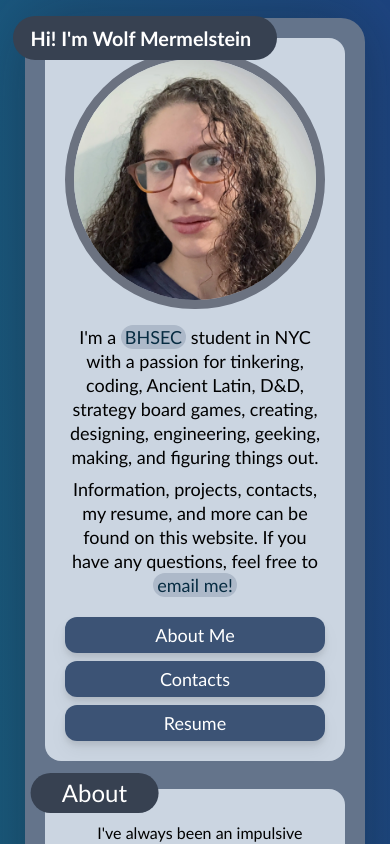
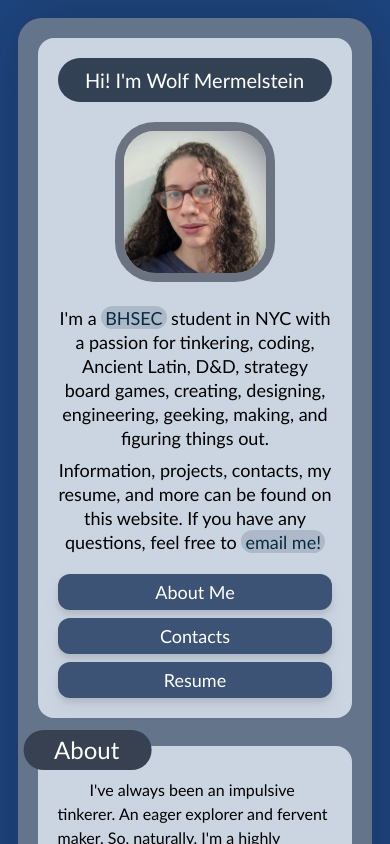
Before and after one commit to 404Wolf/404Wolf.com, a Next.js app: page / in a window 390 px wide. Shown: the top 844 px of the page. Built offline with nearby package versions, Linux system fonts and the light colour scheme.

Commit message:
Improved mobile support

```diff
--- a/src/components/header/Header.js
+++ b/src/components/header/Header.js
@@ -2,6 +2,7 @@ import Image from "next/image";
 import Navbar from "./Navbar";
 import { useState } from "react";
 import InlineButton from "../misc/InlineButton";
+import Greeter from "./Greeter";
 
 const profileImageMe = "/resources/profileMe.webp"
 const profileImageDog = "/resources/profileDog.webp"
@@ -13,23 +14,31 @@ const Header = () => {
             onMouseEnter={(e) => setProfileImageSrc(profileImageDog)}
             onMouseLeave={(e) => setProfileImageSrc(profileImageMe)}
             priority
+            fill
+            sizes="100%"
             src={ profileImageSrc }
-            width={ 400 }
-            height={ 400 }
             alt="Profile"
-            className="rounded-full sm:rounded-[2.5rem] border-[9.5px] border-gray-500"
+            className="rounded-[2.5rem] border-[9.5px] border-gray-500"
         />
     )
 
     return (
         <div>
-            <div className="sm:flex sm:justify-between">
             <div className="flex flex-col gap-5 justify-between">
-                    <div className="block sm:hidden mx-auto -m-2">
+
+                <div className="bg-slate-700 text-white rounded-3xl text-xl text-center p-2">
+                    <Greeter/>
+                </div>
+
+                <div className="block sm:hidden mx-auto w-40 h-40 relative">
                     { profileImage }
                 </div>
 
                 <h2 className="text-lg text-center sm:text-left indent-0 sm:indent-8 leading-6 mt-1 my-auto">
+                    <div className="hidden sm:block h-36 w-36 relative float-right ml-4 mb-4 lg:mb-0">
+                        { profileImage }
+                    </div>
+
                     <p className="mb-2">
                         I'm a <InlineButton externalTo="https://bhsec.bard.edu/queens/">BHSEC</InlineButton> student in NYC with a passion for tinkering, coding, Ancient Latin, D&D, strategy board games, creating, designing, engineering, geeking, making, and figuring things out.
                     </p>
@@ -40,12 +49,6 @@ const Header = () => {
 
                 <Navbar/>
             </div>
-
-                <div className="hidden sm:block mx-auto sm:scale-[105%] my-1 ml-5">
-                    { profileImage }
-                </div>
-
-            </div>
         </div>
     );
 }
--- a/src/components/layouts/MainLayout.js
+++ b/src/components/layouts/MainLayout.js
@@ -1,30 +1,14 @@
 import Link from "next/link";
-import Typewriter from "typewriter-effect";
 import BasicContacts from "../header/BasicContacts";
-import InlineButton from "../misc/InlineButton";
 
 const MainLayout = ({ children, header, type=true }) => {
-    let headerTyper = null;
-
-    if (type) {
-        headerTyper = (
-            <Typewriter
-                onInit={(typewriter) => {typewriter.typeString(header).start()}}
-                options={{delay: 70, wrapperClassName: "text-4xl font-bold", cursor: ""}}
-                skipAddStyles={ true }
-            />
-        );
-    }
-
     return (
-        <div className="px-[6.5%] p-[4.5%] lg:px-[10%] xl:px-[12.5%] bg-gradient-to-tr from-[#16697a] to-[#1d4480]">
-            {header &&
-            <Link href="/">
-                <div className="absolute bg-gray-700 text-white rounded-full py-[6px] px-4 w-[15rem] md:w-[28rem] scale-110 md:-translate-y-[1.4rem] md:-translate-x-[.3rem] text-lg md:text-4xl font-bold z-50">
-                    { type && headerTyper || header }
+        <div>
+            {header && <Link href="/">
+                <div className="hidden md:block absolute bg-gray-700 text-white rounded-full py-[6px] px-4 w-[23.6rem] scale-110 -translate-y-[1.4rem] -translate-x-[.3rem] text-lg text-4xl font-bold z-50 text-3xl font-bold">
+                    { type && <Greeter/> || header }
                 </div>
-            </Link>
-            }
+            </Link>}
 
             <div className="hidden sm:block absolute top-[11.5rem] right-[-11.5rem] lg:top-0 lg:right-0 rotate-90 lg:rotate-0 z-50 rounded-xl">
                 <BasicContacts/>
--- a/src/components/projects/Project.js
+++ b/src/components/projects/Project.js
@@ -15,7 +15,7 @@ const Project = ( { id, name, cover, date, page, isDummy=false } ) => {
 
     return (
         <div>
-            <Link href={ page || "/" } className={isDummy && "pointer-events-none"}>
+            <Link href={ page || "/" } className={"pointer-events-none" || ""}>
                 <div className="hover:brightness-90 ease-in transition-all p-2 relative drop-shadow-lg rounded-xl h-24 bg-cover bg-center duration-100 hover:scale-105 flex items-center justify-center" style={ background }>
 
                     {!isDummy && <div className="absolute bottom-0 right-0 translate-x-2 translate-y-2 bg-[#545454] text-white p-1 py-px rounded-lg bottom-0">
--- a/src/pages/_document.js
+++ b/src/pages/_document.js
@@ -2,7 +2,7 @@ import { Html, Head, Main, NextScript } from 'next/document'
 
 export default function Document() {
     return (
-        <Html lang="en">
+        <Html lang="en" className="p-[4.5%] lg:px-[10%] xl:px-[12.5%] bg-gradient-to-tr from-[#1d4480] to-[#1d4480]">
             <Head/>
             <body>
                 <Main />
```
Lines whose indentation alone changed are shown as unchanged.
